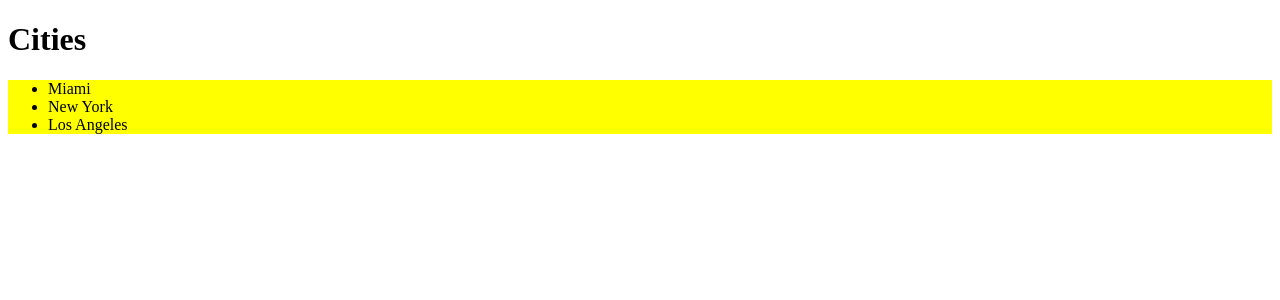
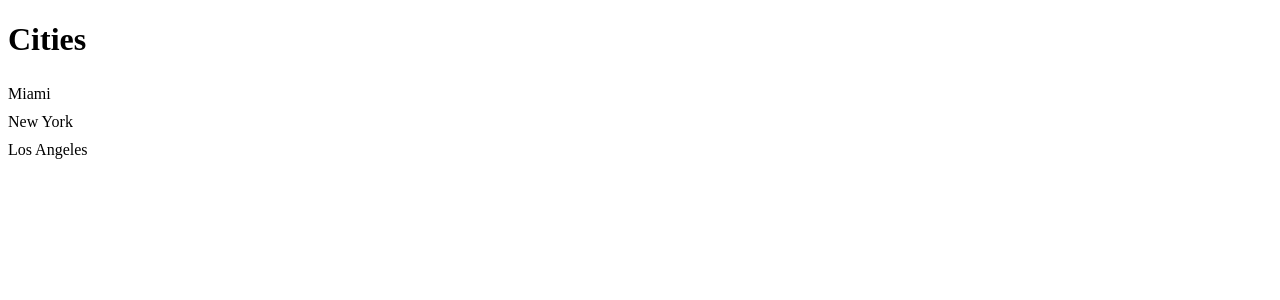
Before and after one commit to jmarron7/react-course, a React (Vite) app: page / in a window 1280 px wide. Shown: the top 300 px of the page. Built offline with nearby package versions, Linux system fonts and the light colour scheme.

Commit message:
styled components

```diff
--- a/package.json
+++ b/package.json
@@ -9,9 +9,11 @@
     "preview": "vite preview"
   },
   "dependencies": {
+    "@types/styled-components": "^5.1.26",
     "bootstrap": "^5.2.3",
     "react": "^18.2.0",
-    "react-dom": "^18.2.0"
+    "react-dom": "^18.2.0",
+    "styled-components": "^5.3.9"
   },
   "devDependencies": {
     "@types/react": "^18.0.27",
--- /dev/null
+++ b/src/components/ListGroup/ListGroup.css
@@ -0,0 +1,9 @@
+
+
+.list-group {
+
+}
+
+.container {
+    background-color: yellow;
+}
--- a/src/components/ListGroup/ListGroup.module.css
+++ /dev/null
@@ -1,10 +0,0 @@
-
-
-.listGroup {
-    list-style: none;
-    padding: 0
-}
-
-.container {
-    background-color: yellow;
-}
--- a/src/components/ListGroup/ListGroup.tsx
+++ b/src/components/ListGroup/ListGroup.tsx
@@ -1,5 +1,20 @@
 import { useState } from "react";
-import styles from "./ListGroup.module.css";
+import "./ListGroup.css";
+import styled from "styled-components";
+
+interface ListItemProps {
+  active: boolean;
+}
+
+const List = styled.ul`
+  list-style: none;
+  padding: 0;
+`;
+
+const ListItem = styled.li<ListItemProps>`
+  padding: 5px 0;
+  background: ${(props) => (props.active ? "blue" : "")};
+`;
 
 interface Props {
   items: string[];
@@ -16,9 +31,10 @@ function ListGroup({ items, heading }: Props) {
     <>
       <h1>{heading}</h1>
       {items.length === 0 && <p>No item found</p>}
-      <ul className={[styles.ListGroup, styles.container].join(" ")}>
+      <List className="list-group">
         {items.map((item, index) => (
-          <li
+          <ListItem
+            active={index === selectedIndex}
             className={
               selectedIndex === index
                 ? "list-group-item active"
@@ -31,9 +47,9 @@ function ListGroup({ items, heading }: Props) {
             }}
           >
             {item}
-          </li>
+          </ListItem>
         ))}
-      </ul>
+      </List>
     </>
   );
 }
```
Also changed, not shown: 1 other file (tests, documents, lock files or other folders).
